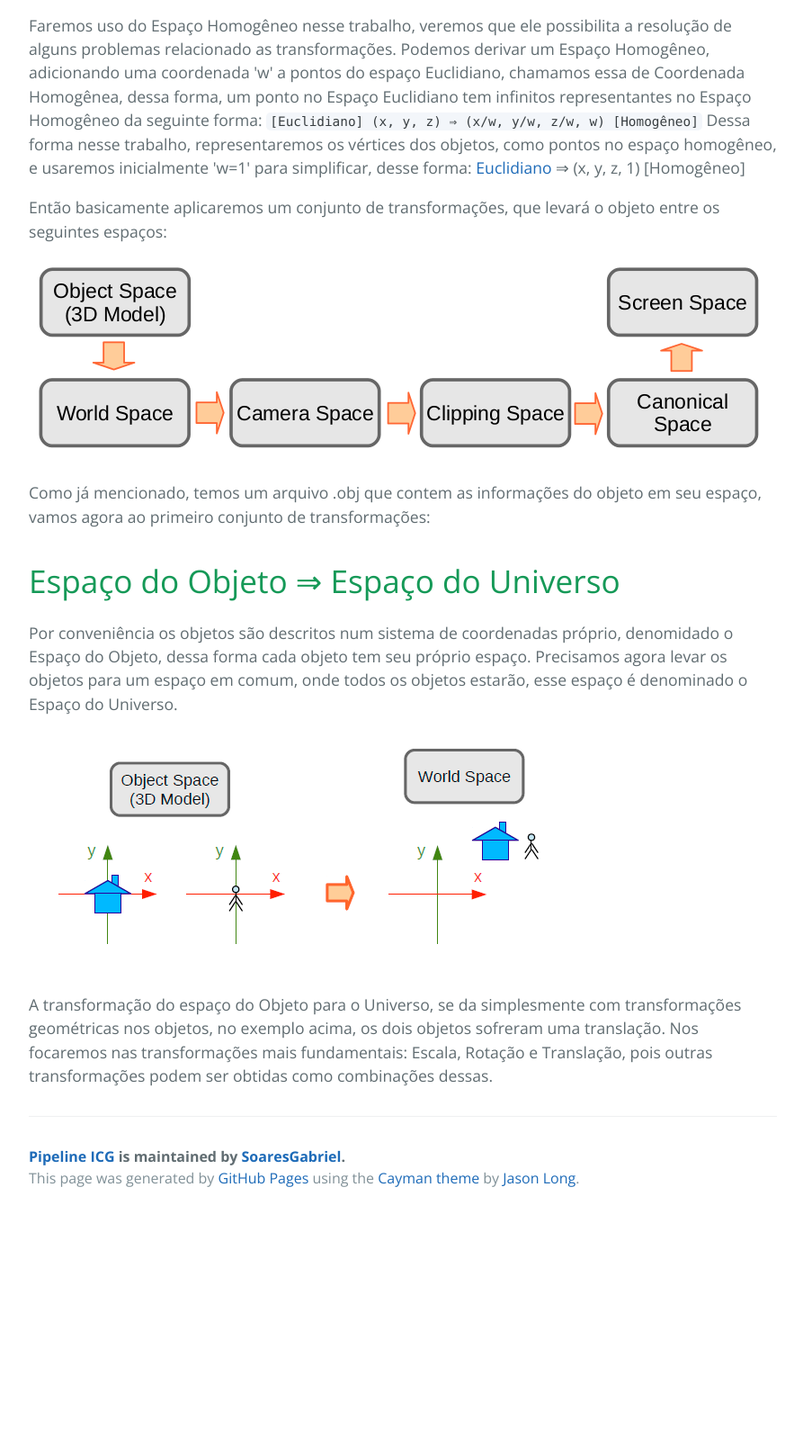
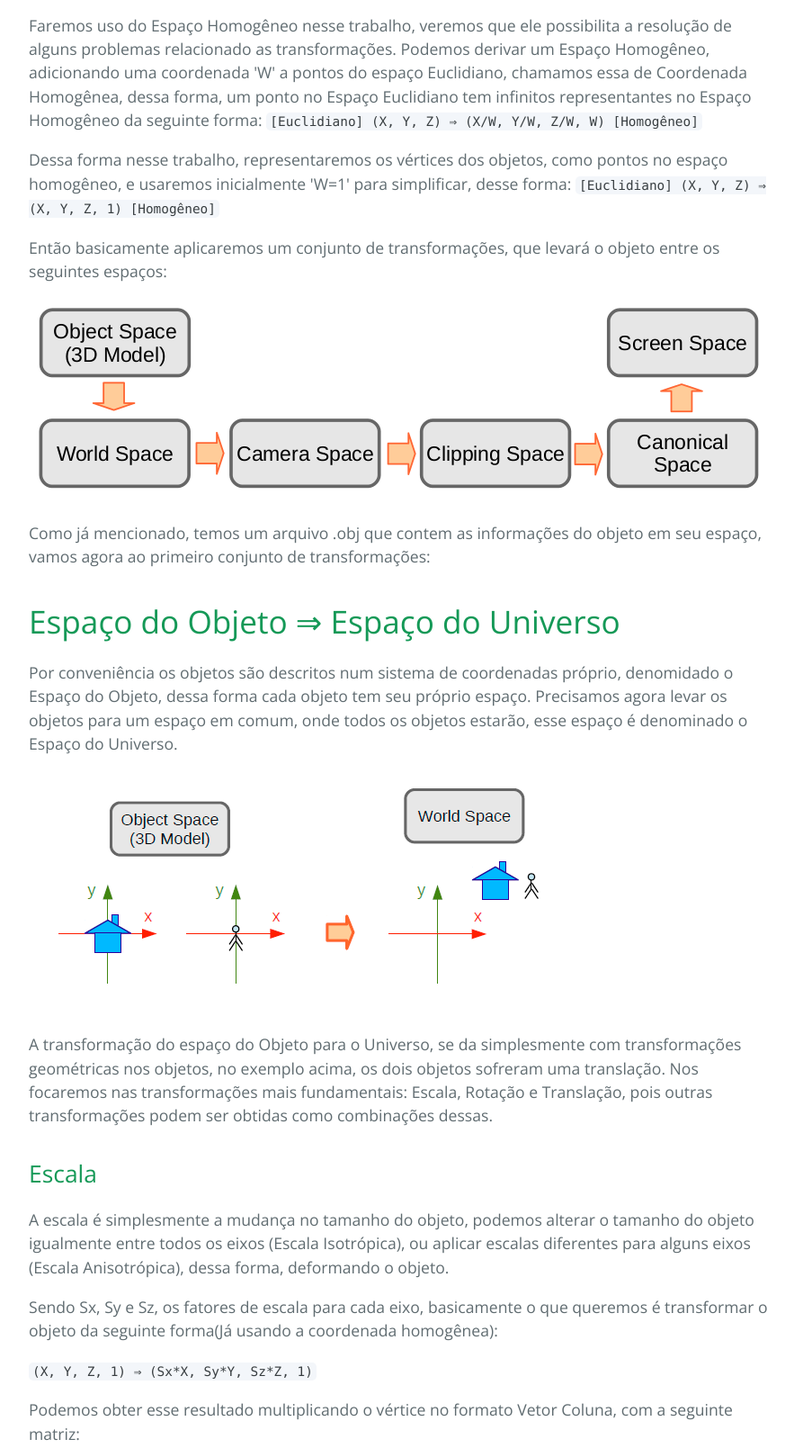
Before and after one commit to SoaresGabriel/PipelineICG, a plain HTML site: page index.html in a window 1280 px wide. Shown: the part 850-2459 px from the top of the page at 90% size, without its empty margins (192-1085 px from the left). Before the commit the page ends 2203 px from the top, so only its background shows below. Drawn offline with nearby package versions, Linux system fonts and the light colour scheme.

```diff
--- a/index.html
+++ b/index.html
@@ -31,9 +31,10 @@
 <h3>
 <a id="espaço-homogêneo" class="anchor" href="#espa%C3%A7o-homog%C3%AAneo" aria-hidden="true"><span aria-hidden="true" class="octicon octicon-link"></span></a>Espaço Homogêneo</h3>
 
-<p>Faremos uso do Espaço Homogêneo nesse trabalho, veremos que ele possibilita a resolução de alguns problemas relacionado as transformações. Podemos derivar um Espaço Homogêneo, adicionando uma coordenada 'w' a pontos do espaço Euclidiano, chamamos essa de Coordenada Homogênea, dessa forma, um ponto no Espaço Euclidiano tem infinitos representantes no Espaço Homogêneo da seguinte forma:
-<code>[Euclidiano] (x, y, z) ⇒ (x/w, y/w, z/w, w) [Homogêneo]</code>
-Dessa forma nesse trabalho, representaremos os vértices dos objetos, como pontos no espaço homogêneo, e usaremos inicialmente 'w=1' para simplificar, desse forma: <a href="x,%20y,%20z">Euclidiano</a> ⇒ (x, y, z, 1) [Homogêneo]</p>
+<p>Faremos uso do Espaço Homogêneo nesse trabalho, veremos que ele possibilita a resolução de alguns problemas relacionado as transformações. Podemos derivar um Espaço Homogêneo, adicionando uma coordenada 'W' a pontos do espaço Euclidiano, chamamos essa de Coordenada Homogênea, dessa forma, um ponto no Espaço Euclidiano tem infinitos representantes no Espaço Homogêneo da seguinte forma:
+<code>[Euclidiano] (X, Y, Z) ⇒ (X/W, Y/W, Z/W, W) [Homogêneo]</code></p>
+
+<p>Dessa forma nesse trabalho, representaremos os vértices dos objetos, como pontos no espaço homogêneo, e usaremos inicialmente 'W=1' para simplificar, desse forma: <code>[Euclidiano] (X, Y, Z) ⇒ (X, Y, Z, 1) [Homogêneo]</code></p>
 
 <p>Então basicamente aplicaremos um conjunto de transformações, que levará o objeto entre os seguintes espaços:</p>
 
@@ -50,6 +51,17 @@
 
 <p>A transformação do espaço do Objeto para o Universo, se da simplesmente com transformações geométricas nos objetos, no exemplo acima, os dois objetos sofreram uma translação. Nos focaremos nas transformações mais fundamentais: Escala, Rotação e Translação, pois outras transformações podem ser obtidas como combinações dessas.</p>
 
+<h2>
+<a id="escala" class="anchor" href="#escala" aria-hidden="true"><span aria-hidden="true" class="octicon octicon-link"></span></a>Escala</h2>
+
+<p>A escala é simplesmente a mudança no tamanho do objeto, podemos alterar o tamanho do objeto igualmente entre todos os eixos (Escala Isotrópica), ou aplicar escalas diferentes para alguns eixos (Escala Anisotrópica), dessa forma, deformando o objeto.</p>
+
+<p>Sendo Sx, Sy e Sz, os fatores de escala para cada eixo, basicamente o que queremos é transformar o objeto da seguinte forma(Já usando a coordenada homogênea):</p>
+
+<p><code>(X, Y, Z, 1) ⇒ (Sx*X, Sy*Y, Sz*Z, 1)</code></p>
+
+<p>Podemos obter esse resultado multiplicando o vértice no formato Vetor Coluna, com a seguinte matriz:</p>
+
       <footer class="site-footer">
         <span class="site-footer-owner"><a href="https://github.com/SoaresGabriel/PipelineICG">Pipeline ICG</a> is maintained by <a href="https://github.com/SoaresGabriel">SoaresGabriel</a>.</span>
 
```
Also changed, not shown: params.json (+1 -1 lines).
